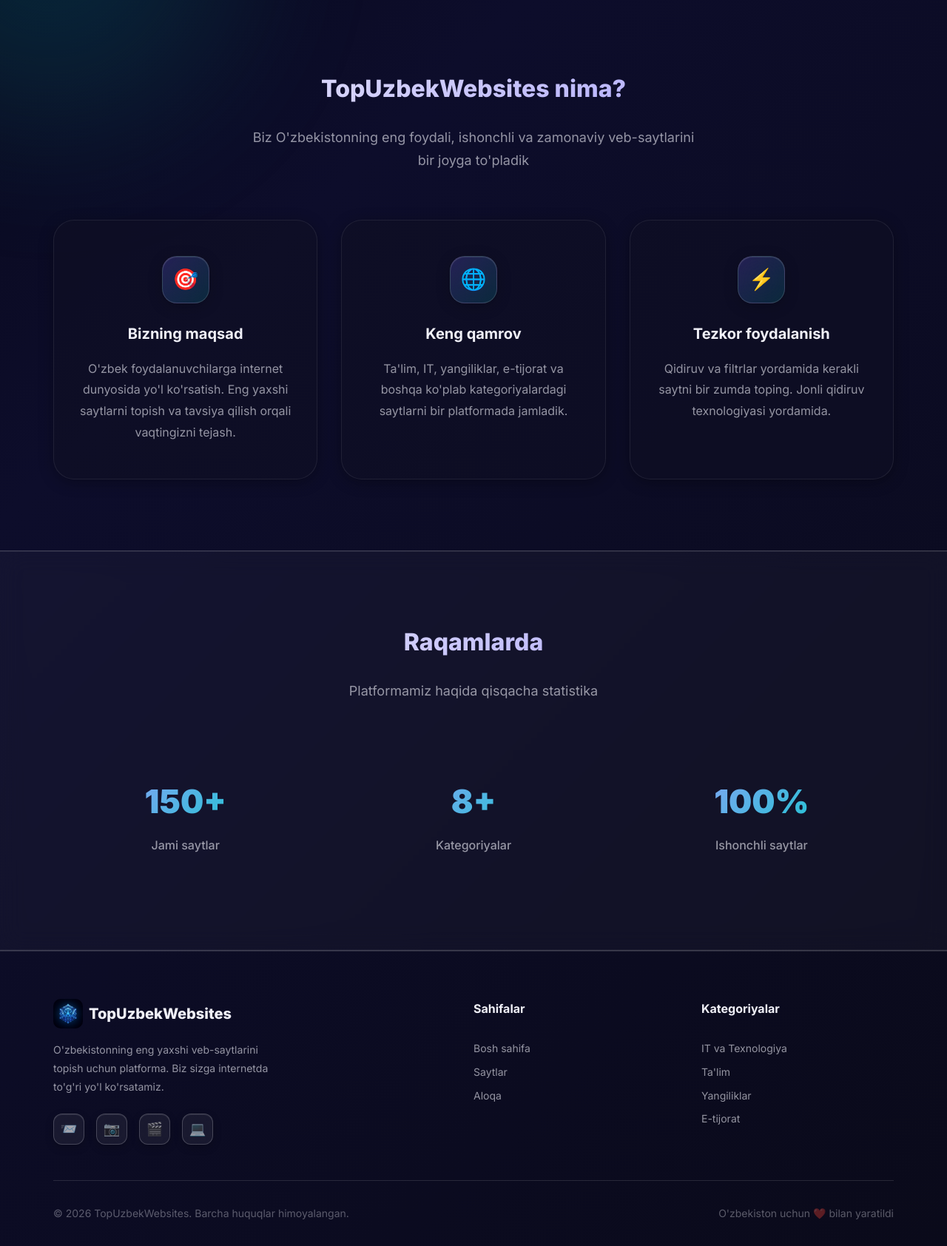
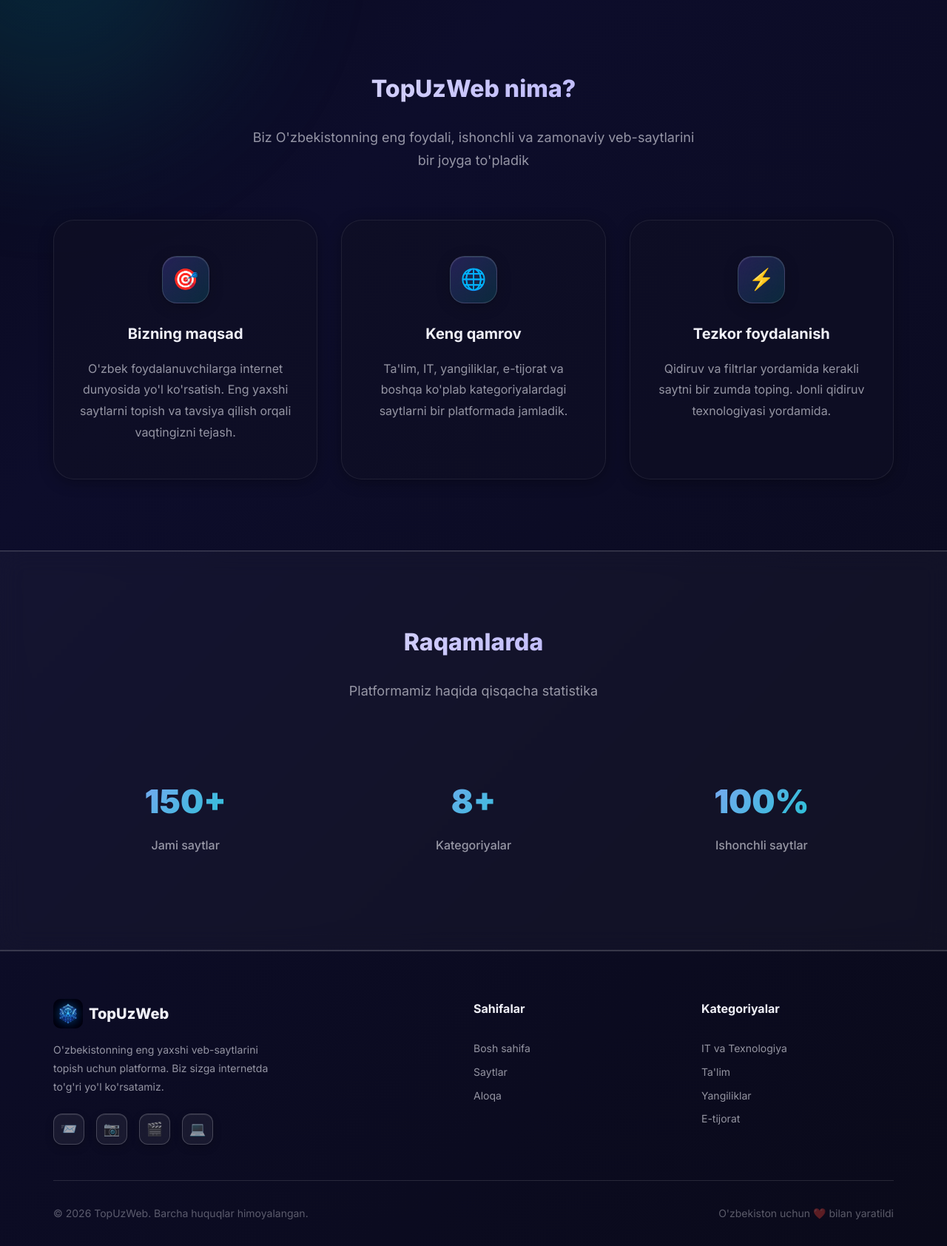
Before and after one commit to Shohjaxon16/uzbekwebsites, a plain HTML site: page index.html in a window 1280 px wide. Shown: the part 803-2487 px from the top of the page at 74% size. Drawn offline with Linux system fonts and the light colour scheme; animation ran at ten frames a second.

Commit message:
Cleanup and redirect to topuzweb.uz

```diff
--- a/css/style.css
+++ b/css/style.css
@@ -1,5 +1,5 @@
 /* ============================================================
-   TopUzbekWebsites — Premium Dark Glassmorphism Design System
+   TopUzWeb — Premium Dark Glassmorphism Design System
    ============================================================ */
 
 /* ---------- Google Fonts ---------- */
--- a/index.html
+++ b/index.html
@@ -24,8 +24,8 @@
     <!-- Open Graph / Facebook -->
     <meta property="og:type" content="website">
     <meta property="og:url" content="https://topuzweb.uz/">
-    <meta property="og:site_name" content="TopUzbekWebsites">
-    <meta property="og:title" content="TopUzbekWebsites — O'zbekistonning Eng Yaxshi Saytlari">
+    <meta property="og:site_name" content="TopUzWeb">
+    <meta property="og:title" content="TopUzWeb — O'zbekistonning Eng Yaxshi Saytlari">
     <meta property="og:description"
         content="O'zbekistonning eng yaxshi va foydali web saytlarini kashf eting. IT, ta'lim, yangiliklar va boshqa kategoriyalardagi saytlar to'plami.">
     <meta property="og:image" content="https://topuzweb.uz/image/logo.png">
@@ -33,7 +33,7 @@
     <!-- Twitter -->
     <meta property="twitter:card" content="summary_large_image">
     <meta property="twitter:url" content="https://topuzweb.uz/">
-    <meta property="twitter:title" content="TopUzbekWebsites — O'zbekistonning Eng Yaxshi Saytlari">
+    <meta property="twitter:title" content="TopUzWeb — O'zbekistonning Eng Yaxshi Saytlari">
     <meta property="twitter:description"
         content="O'zbekistonning eng yaxshi va foydali web saytlarini kashf eting. IT, ta'lim, yangiliklar va boshqa kategoriyalardagi saytlar to'plami.">
     <meta property="twitter:image" content="https://topuzweb.uz/image/logo.png">
@@ -124,7 +124,7 @@
     <!-- ============ ABOUT ============ -->
     <section class="section" id="about">
         <div class="container">
-            <h2 class="section-title reveal">TopUzbekWebsites nima?</h2>
+            <h2 class="section-title reveal">TopUzWeb nima?</h2>
             <p class="section-subtitle reveal">
                 Biz O'zbekistonning eng foydali, ishonchli va zamonaviy veb-saytlarini bir joyga to'pladik
             </p>
@@ -191,7 +191,7 @@
                 <div>
                     <div class="footer-brand">
                         <div class="logo-icon"><img src="image/logo.png" alt="Logo" class="logo-img"></div>
-                        TopUzbekWebsites
+                        TopUzWeb
                     </div>
                     <p class="footer-desc">
                         O'zbekistonning eng yaxshi veb-saytlarini topish uchun platforma.
@@ -226,7 +226,7 @@
             </div>
 
             <div class="footer-bottom">
-                <p>&copy; 2026 TopUzbekWebsites. Barcha huquqlar himoyalangan.</p>
+                <p>&copy; 2026 TopUzWeb. Barcha huquqlar himoyalangan.</p>
                 <p>O'zbekiston uchun ❤️ bilan yaratildi</p>
             </div>
         </div>
```
Also changed, not shown: aloqa.html (+5 -6 lines), saytlar.html (+5 -5 lines), 1 other file.
